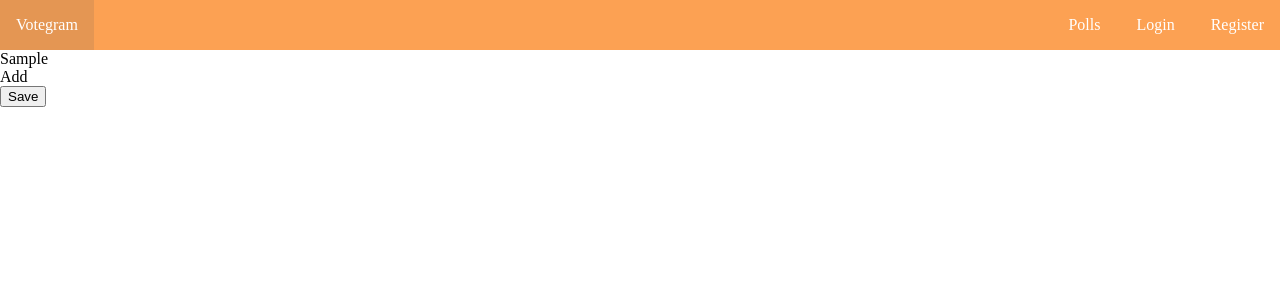
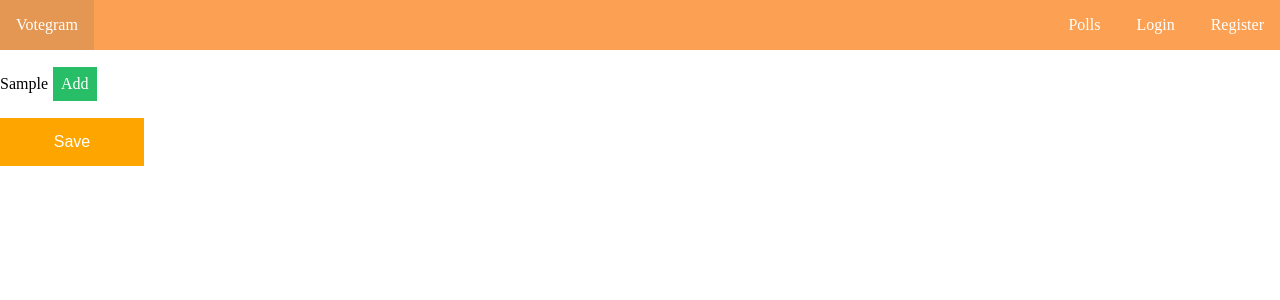
Before and after one commit to harigat/FreeCodeCamp-Polls-Project, a Django app: template polls/templates/polls/edit.html in a window 1280 px wide. Shown: the top 300 px of the page. Run offline with Django 3.2, Linux system fonts and the light colour scheme; the template is opened without the code that fills it: most values are stand-ins (such as "Sample title", 1, 10 or a date in 2020).

Commit message:
Styled create.html

```diff
--- a/polls/static/css/styles.css
+++ b/polls/static/css/styles.css
@@ -1,7 +1,7 @@
 body{
 	margin:0
 }
-/* Nav Bar */
+/******* Nav Bar ******/
 #nav,#nav ul{
 	text-align:right;
 	background-color:#fca153;
@@ -44,11 +44,8 @@ body{
 		background-color:#e49653;
 }
 
-/* Poll list */
+/****** Poll list *******/
 
-/*
-
-*/
 .error{
 
 	width:80%;
@@ -60,7 +57,8 @@ body{
 	width:80%;
 	border:1px solid grey;
 	padding:0;
-	margin:1em auto
+	margin:1em auto;
+	position: relative;
 }
 
 
@@ -69,8 +67,6 @@ body{
 	list-style-type:none;
 	/*To keep floated elements in container*/
 	overflow: hidden;
-	/* To set position:absolute on list text*/
-	position: relative;
 }
 
 .list>a:first-child{
@@ -122,3 +118,56 @@ html body .list .nopos{
 .delete:hover{
 	background-color:#d44f4a
 }
+
+
+/******* Create Poll *******/
+
+#container{
+	width:50%;
+	margin:3em auto;
+
+}
+#forms input{
+	width:95%;
+	padding:0.5em;
+	font-size:1em;
+	border:1px solid black;
+	transition:padding-top 0.3s,padding-bottom 0.3s;
+}
+
+/*for animation*/
+#forms .new input{
+	padding:0em 0.5em 0em 0.5em;
+}
+#forms label:not([for=id_pollf-question]),button[type=submit]{
+	margin-top:1em;
+	display:block;
+}
+#forms label{
+	font-size:1.2em;
+}
+#add_form{
+	background-color:#28be68;
+	border: 1px solid;
+	display: inline-block;
+	padding: 0.5em;
+	color:white;
+	cursor:pointer;
+	margin-top:1em;
+}
+#add_form:hover{
+	background-color:#3a9c64;
+}
+
+button[type=submit]{
+	height:3em;
+	width:9em;
+	background-color:orange;
+	color:white;
+	border:0px;
+	cursor:pointer;
+	font-size:1em;
+}
+button[type=submit]:hover{
+	background-color:#e49653;
+}
--- a/polls/static/js/create.js
+++ b/polls/static/js/create.js
@@ -3,6 +3,7 @@ $(document).ready(function(){
 	$('#add_form').on('click',function() {
     var formm= $("#empty_form").html().replace(/__prefix__/g, form_count);
     $(formm).insertBefore('#empty_form');
+	setTimeout(function(){$('.new:not(#empty_form>.new)').removeClass('new')},100);
     form_count++;
     $('#id_choicef-TOTAL_FORMS').val(form_count);});
 	}
```
Also changed, not shown: polls/templates/polls/create.html (+25 -9 lines).
